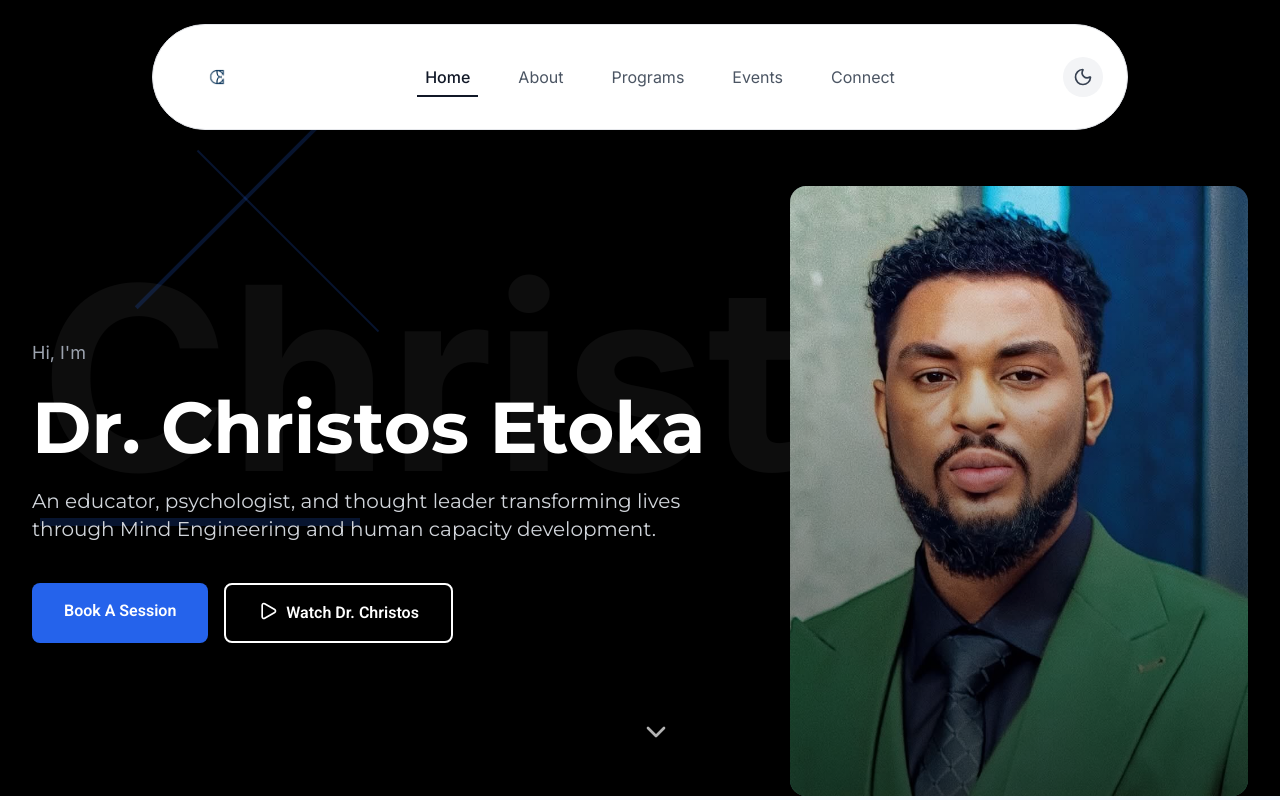
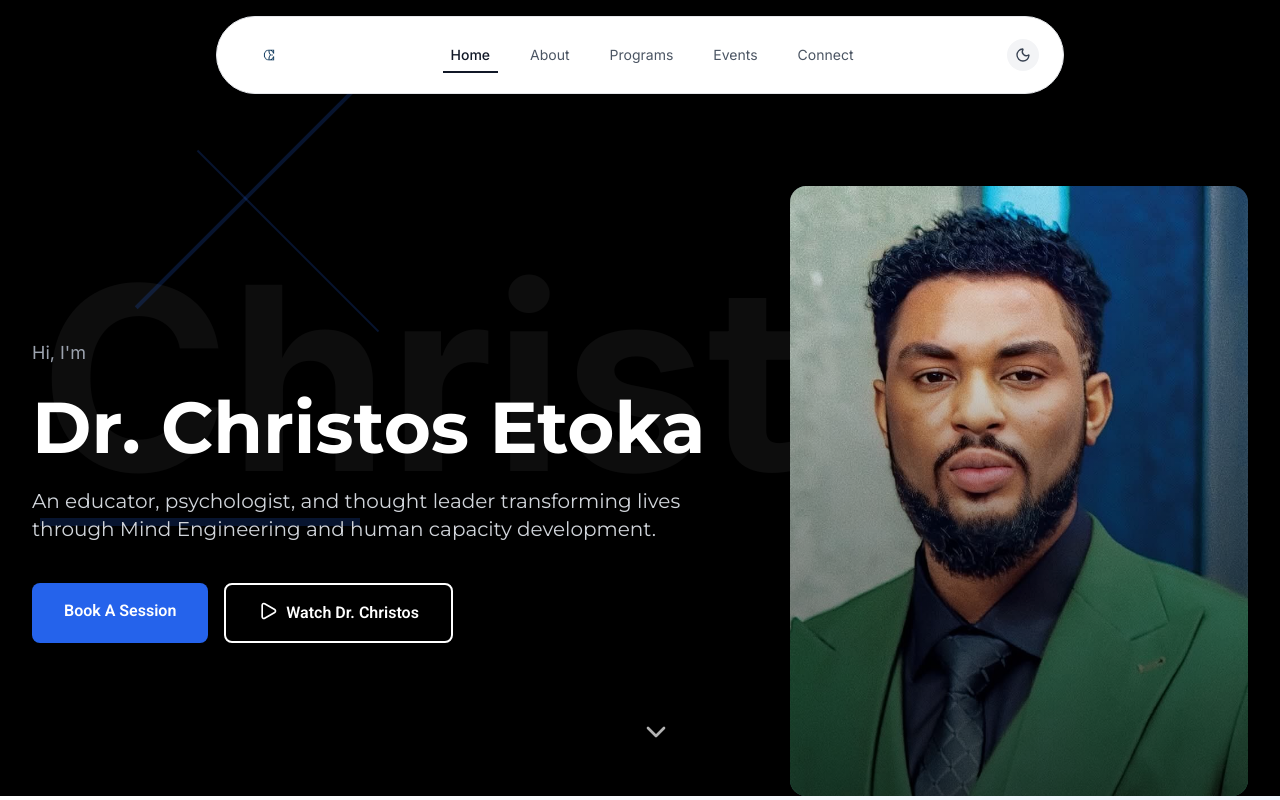
Before and after one commit to samuelikhifa/christos, a React (Vite) app: page / in a window 1280 px wide. Shown: the top 800 px of the page. Built offline with nearby package versions, Linux system fonts and the light colour scheme.

Commit message:
update all changes

```diff
--- a/src/components/layout/Navbar.tsx
+++ b/src/components/layout/Navbar.tsx
@@ -27,42 +27,40 @@ const Navbar = () => {
     <>
       {/* Navigation Bar */}
       <nav
-        className="fixed top-0 left-0 right-0 z-50 py-4 sm:py-1 md:py-6"
+        className="fixed top-0 left-0 right-0 z-50 py-3 sm:py-4"
         role="navigation"
         aria-label="Main navigation"
       >
-        <div className="max-w-5xl mx-auto px-1 sm:px-4 md:px-6">
+        <div className="max-w-4xl mx-auto px-4 sm:px-6">
           <div
             className={`${isDark
               ? 'bg-gray-900 border-gray-700'
               : 'bg-white border-gray-200'
-              } rounded-full px-2 sm:px-0 md:px-6 py-1.5 sm:py-2 md:py-4 shadow-md border transition-all duration-300 ease-in-out`}
+              } rounded-full px-4 sm:px-6 py-2 sm:py-2.5 shadow-md border transition-all duration-300 ease-in-out`}
           >
-            <div className="flex items-center justify-between gap-2 sm:gap-3 md:gap-4">
-              {/* Logo / Brand Name */}
-
+            <div className="flex items-center justify-between gap-4">
               {/* Logo / Brand Name */}
               <Link
                 to="/"
                 onClick={handleLinkClick}
-                className="flex items-center focus:outline-none focus:ring-2 focus:ring-blue-500 rounded-lg px-1 sm:px-2 py-1"
+                className="flex items-center focus:outline-none focus:ring-2 focus:ring-blue-500 rounded-lg px-1 py-1"
                 aria-label="Dr. Christos Etoka - Home"
               >
                 <img
                   src={logoImage}
                   alt="CT Logo"
-                  className="w-24 h-24 sm:w-18 sm:h-18 md:w-16 md:h-16 object-contain"
+                  className="w-10 h-10 sm:w-12 sm:h-12 object-contain"
                 />
               </Link>
 
               {/* Desktop Navigation Links */}
-              <div className="hidden lg:flex items-center gap-6 lg:gap-8">
+              <div className="hidden lg:flex items-center gap-4 lg:gap-6">
                 {navLinks.map((link) => (
                   <Link
                     key={link.name}
                     to={link.path}
                     onClick={handleLinkClick}
-                    className={`relative text-sm lg:text-base transition-all duration-200 focus:outline-none focus:ring-2 focus:ring-blue-500 rounded px-2 py-1 ${isActive(link.path)
+                    className={`relative text-sm transition-all duration-200 focus:outline-none focus:ring-2 focus:ring-blue-500 rounded px-2 py-1 ${isActive(link.path)
                       ? isDark ? 'text-white font-medium' : 'text-gray-900 font-medium'
                       : isDark
                         ? 'text-gray-400 hover:text-white'
@@ -78,11 +76,11 @@ const Navbar = () => {
               </div>
 
               {/* Theme Toggle & Mobile Menu */}
-              <div className="flex items-center gap-2 sm:gap-3">
+              <div className="flex items-center gap-2">
                 {/* Theme Toggle */}
                 <button
                   onClick={toggleTheme}
-                  className={`p-2 sm:p-2.5 rounded-full transition-all duration-300 focus:outline-none focus:ring-2 focus:ring-blue-500 ${isDark
+                  className={`p-2 rounded-full transition-all duration-300 focus:outline-none focus:ring-2 focus:ring-blue-500 ${isDark
                     ? 'bg-gray-800/50 hover:bg-gray-700 text-gray-400'
                     : 'bg-gray-100 hover:bg-gray-200 text-gray-700'
                     }`}
@@ -90,16 +88,16 @@ const Navbar = () => {
                   title={isDark ? 'Switch to light mode' : 'Switch to dark mode'}
                 >
                   {isDark ? (
-                    <Sun className="w-4 h-4 sm:w-5 sm:h-5 transition-transform duration-300 hover:rotate-90" />
+                    <Sun className="w-4 h-4 transition-transform duration-300 hover:rotate-90" />
                   ) : (
-                    <Moon className="w-4 h-4 sm:w-5 sm:h-5 transition-transform duration-300 hover:rotate-12" />
+                    <Moon className="w-4 h-4 transition-transform duration-300 hover:rotate-12" />
                   )}
                 </button>
 
                 {/* Mobile Menu Button */}
                 <button
                   onClick={() => setIsMobileMenuOpen(!isMobileMenuOpen)}
-                  className={`lg:hidden min-w-[40px] min-h-[40px] p-2 rounded-lg transition-all duration-200 focus:outline-none focus:ring-2 focus:ring-gray-300 active:scale-95 flex items-center justify-center ${isDark
+                  className={`lg:hidden p-2 rounded-lg transition-all duration-200 focus:outline-none focus:ring-2 focus:ring-gray-300 active:scale-95 flex items-center justify-center ${isDark
                     ? 'bg-gray-800 hover:bg-gray-700 text-gray-300'
                     : 'bg-gray-100 hover:bg-gray-200 text-gray-700'
                     }`}
@@ -148,10 +146,10 @@ const Navbar = () => {
                 }`}
               aria-label="Close menu"
             >
-              {/* <X className="w-6 h-6" /> */}
+              <X className="w-6 h-6" />
             </button>
             {/* Mobile Navigation Links */}
-            <nav className="mt-24 space-y-2 sm:space-y-3">
+            <nav className="mt-16 space-y-2 sm:space-y-3">
               {navLinks.map((link) => (
                 <Link
                   key={link.name}
```
